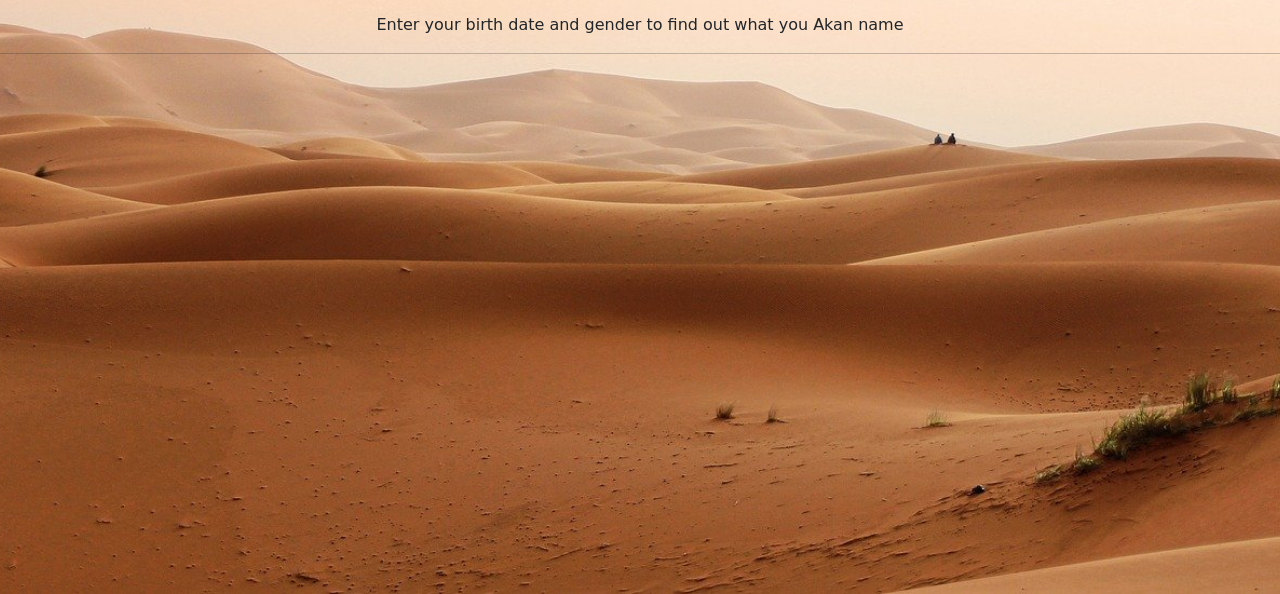
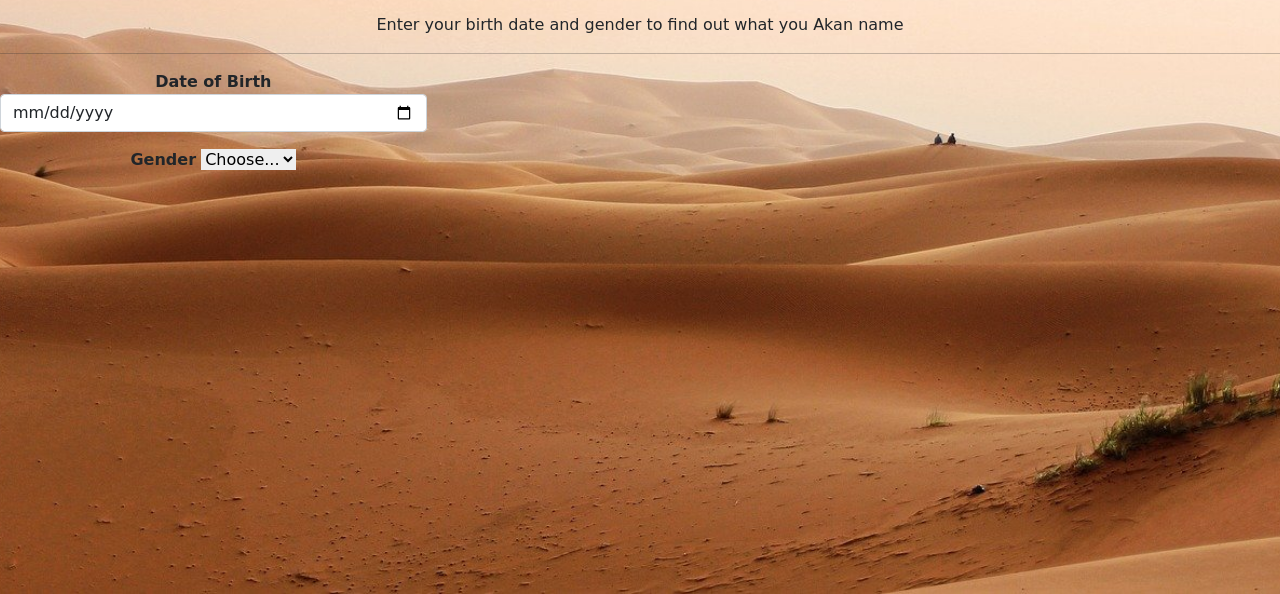
Before and after one commit to FaithNzula/akannmaes, a plain HTML site: page index.html in a window 1280 px wide. Shown: the part 206-800 px from the top of the page. Drawn offline with nearby package versions, Linux system fonts and the light colour scheme; a web font is replaced by a local one.

Commit message:
added label class for gender and for birthday

```diff
--- a/index.html
+++ b/index.html
@@ -25,6 +25,28 @@
         middle name.</p>
     <p class="details">Enter your birth date and gender to find out what you Akan name
         <hr class="my-6">
+        <form class="akan-form" novalidate>
+            <div class="form-row">
+                <div class="col-md-4 mb-3">
+                    <label for="bday"><b>Date of Birth </b></label>
+                    <input type="date" class="form-control" id="bday" required>
+                    <div class="valid-feedback">
+                        Looks good!
+                    </div>
+                </div>
+                <div class="col-md-4 mb-3">
+                    <label for="gender"><b>Gender</b></label>
+                    <select class="custom-select" id="gender" required>
+                        <option selected disabled value="">Choose...</option>
+                        <option value="M">Male</option>
+                        <option value="F">Female</option>
+                    </select>
+                    <div class="invalid-feedback">
+                        Please select a valid option.
+                    </div>
+                </div>
+
+            </div>
 
     </div>
 
```
